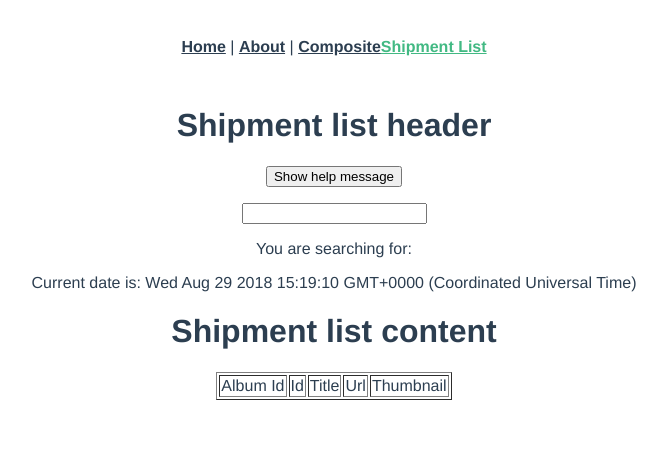
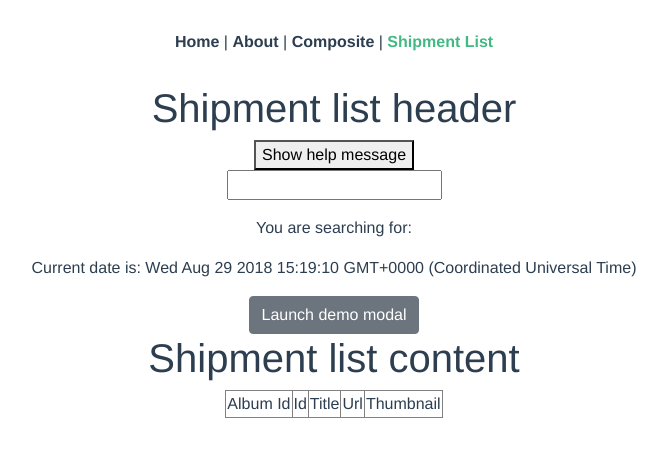
Before and after one commit to Fachher/vuejsschool, a Vue app: page /#/shipment-list in a window 1280 px wide. Shown: the top 456 px of the page, without its empty margins (306-973 px from the left). Built offline with nearby package versions, Linux system fonts and the light colour scheme.

Commit message:
Added vue bootstrap

```diff
--- a/package.json
+++ b/package.json
@@ -9,6 +9,7 @@
   "dependencies": {
     "@types/lodash": "^4.14.116",
     "axios": "^0.18.0",
+    "bootstrap-vue": "^2.0.0-rc.11",
     "lodash": "^4.17.10",
     "vue": "^2.5.17",
     "vue-class-component": "^6.0.0",
--- a/src/App.vue
+++ b/src/App.vue
@@ -3,7 +3,7 @@
     <div id="nav">
       <router-link to="/">Home</router-link> |
       <router-link to="/about">About</router-link> |
-      <router-link to="/composite">Composite</router-link>
+      <router-link to="/composite">Composite</router-link> |
       <router-link to="/shipment-list">Shipment List</router-link>
     </div>
     <router-view/>
--- a/src/components/ShipmentListContent.vue
+++ b/src/components/ShipmentListContent.vue
@@ -40,7 +40,7 @@
         shipmentListModel!: ShipmentListModel;
 
         mounted(){
-            console.log(`${name} has been rendered`)
+
         }
     }
 </script>
--- a/src/components/ShipmentListHeader.vue
+++ b/src/components/ShipmentListHeader.vue
@@ -11,6 +11,13 @@
         <p>You are searching for: {{searchInputString}}</p>
 
         <p>Current date is: {{shipmentListModel.currentDate}}</p>
+
+        <b-btn v-b-modal.modal1>Launch demo modal</b-btn>
+
+        <b-modal id="modal1" title="Bootstrap-Vue">
+            <p class="my-4">Simple modal window</p>
+        </b-modal>
+
     </div>
 </template>
 
@@ -58,7 +65,7 @@
         /* ============== Lifecycle hooks ================ */
 
         mounted(){
-            console.log(`${name} has been rendered`);
+
         }
     }
 </script>
--- a/src/main.ts
+++ b/src/main.ts
@@ -2,10 +2,14 @@ import './class-component-hooks' // currently leads to problems
 import Vue from 'vue'
 import router from './router'
 import store from './store'
+import BootstrapVue from 'bootstrap-vue'
 import App from './App.vue'
+import 'bootstrap/dist/css/bootstrap.css'
+import 'bootstrap-vue/dist/bootstrap-vue.css'
 
-Vue.config.devtools = true
+Vue.config.devtools = true;
 Vue.config.productionTip = false;
+Vue.use(BootstrapVue);
 
 new Vue({
   router,
```
Also changed, not shown: 1 other file (tests, documents, lock files or other folders).
